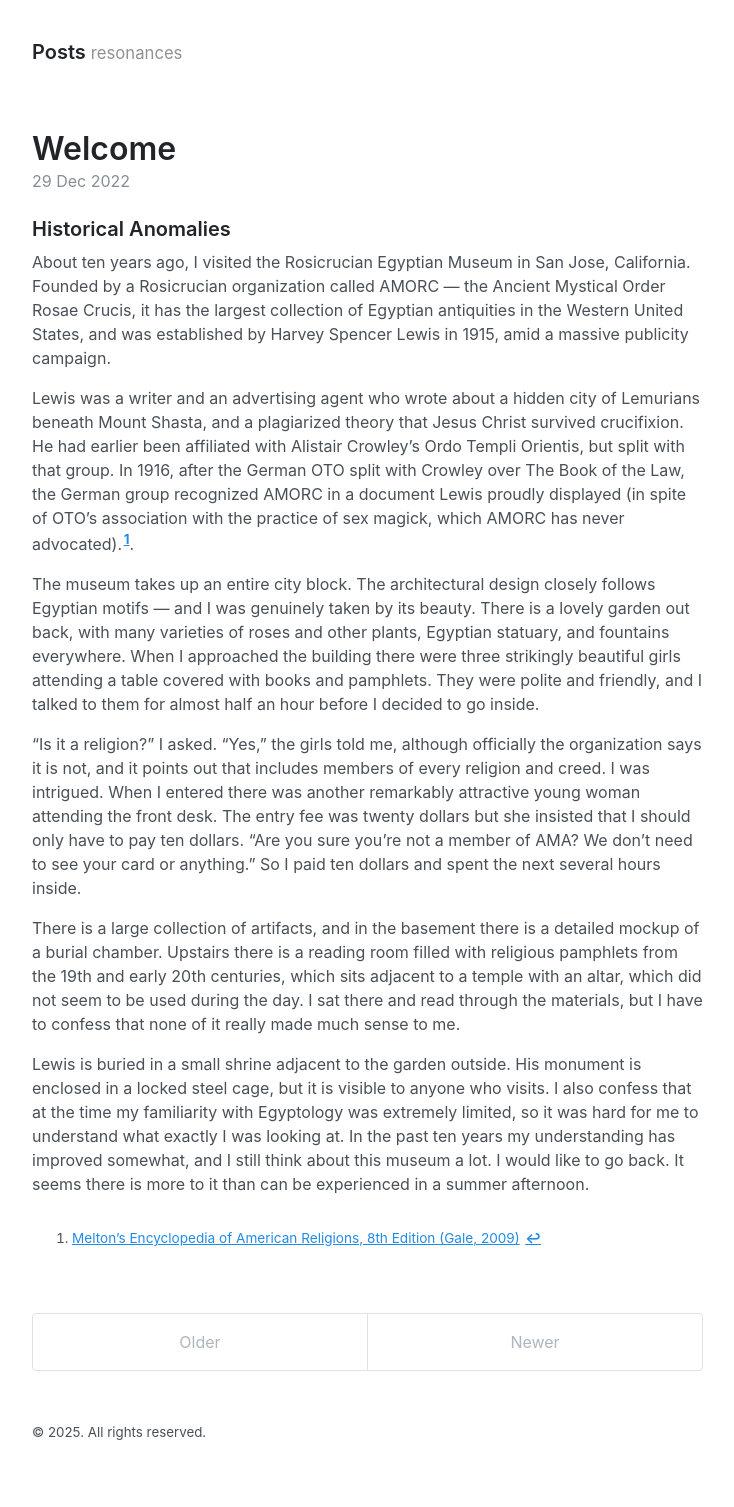
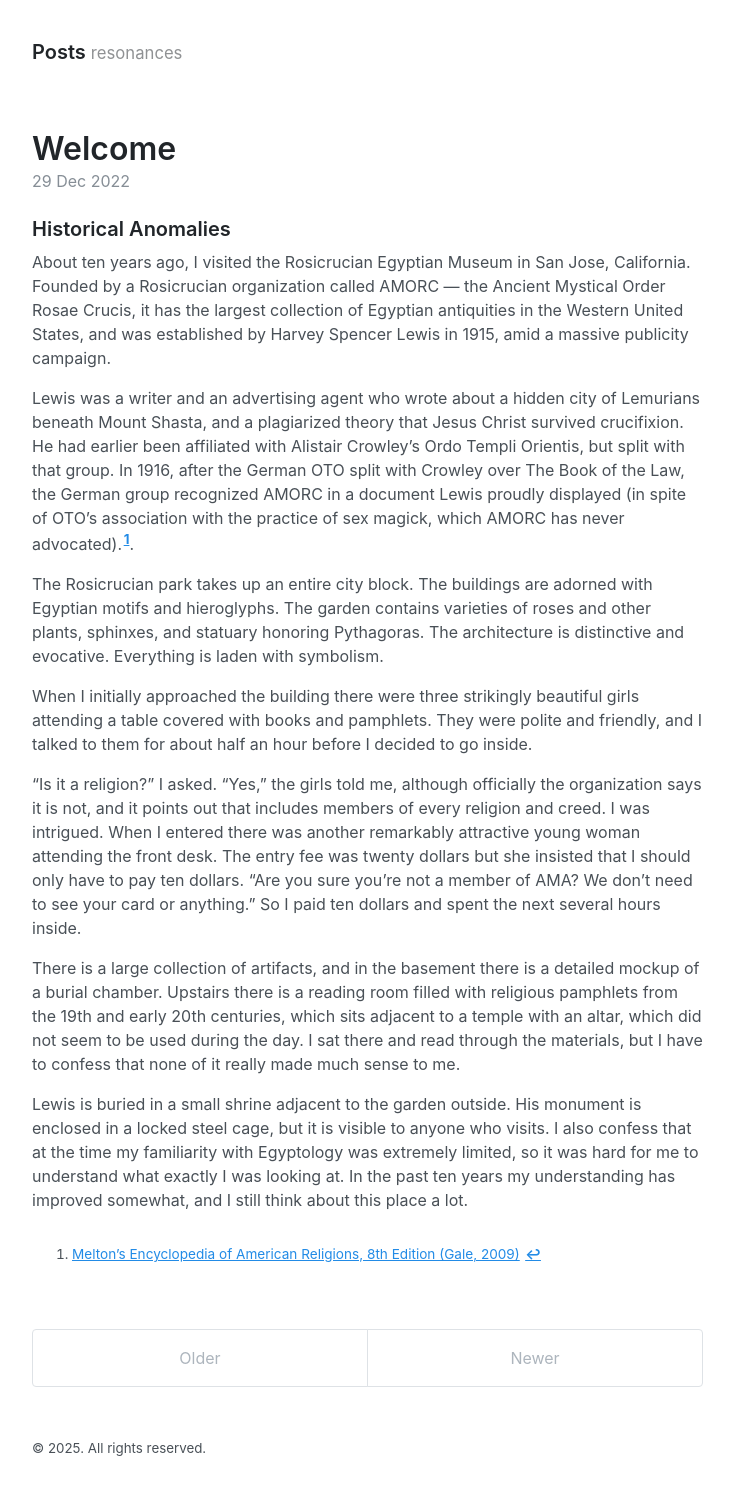
Before and after one commit to mandeluna/mandeluna.github.io, a Jekyll site: the page built from index.html, in a window 1280 px wide. Shown: the whole page, without its empty margins (272-1006 px from the left). Built offline with Jekyll 4.4.1, drawn with Linux system fonts in a browser that asks for light colours; the list of posts is cut into pages by our own code.

Commit message:
Updated AMORC museum post

```diff
--- a/_posts/2022-12-29-welcome.md
+++ b/_posts/2022-12-29-welcome.md
@@ -12,12 +12,14 @@ after the German OTO split with Crowley over The Book of the Law, the German gro
 AMORC in a document Lewis proudly displayed (in spite of OTO’s association with the practice of sex
 magick, which AMORC has never advocated).[^1].
 
-The museum takes up an entire city block. The architectural design closely follows Egyptian
-motifs — and I was genuinely taken by its beauty. There is a lovely garden out back, with many
-varieties of roses and other plants, Egyptian statuary, and fountains everywhere. When I
-approached the building there were three strikingly beautiful girls attending a table covered with
-books and pamphlets. They were polite and friendly, and I talked to them for almost half an hour
-before I decided to go inside.
+The Rosicrucian park takes up an entire city block. The buildings are adorned with Egyptian
+motifs and hieroglyphs. The garden contains varieties of roses and other plants, sphinxes, and
+statuary honoring Pythagoras. The architecture is distinctive and evocative. Everything is laden
+with symbolism.
+
+When I initially approached the building there were three strikingly beautiful girls attending
+a table covered with  books and pamphlets. They were polite and friendly, and I talked to them
+for about half an hour before I decided to go inside.
 
 “Is it a religion?” I asked. “Yes,” the girls told me, although officially the organization says
 it is not, and it points out that includes members of every religion and creed. I was intrigued.
@@ -36,7 +38,6 @@ Lewis is buried in a small shrine adjacent to the garden outside. His monument i
 locked steel cage, but it is visible to anyone who visits. I also confess that at the time my
 familiarity with Egyptology was extremely limited, so it was hard for me to understand what
 exactly I was looking at. In the past ten years my understanding has improved somewhat, and
-I still think about this museum a lot. I would like to go back. It seems there is more to it than
-can be experienced in a summer afternoon.
+I still think about this place a lot.
 
 [^1]: [Melton's Encyclopedia of American Religions, 8th Edition (Gale, 2009)](https://books.ms/main/365D2CF37A03FC1D2D072313B981038F)
```
